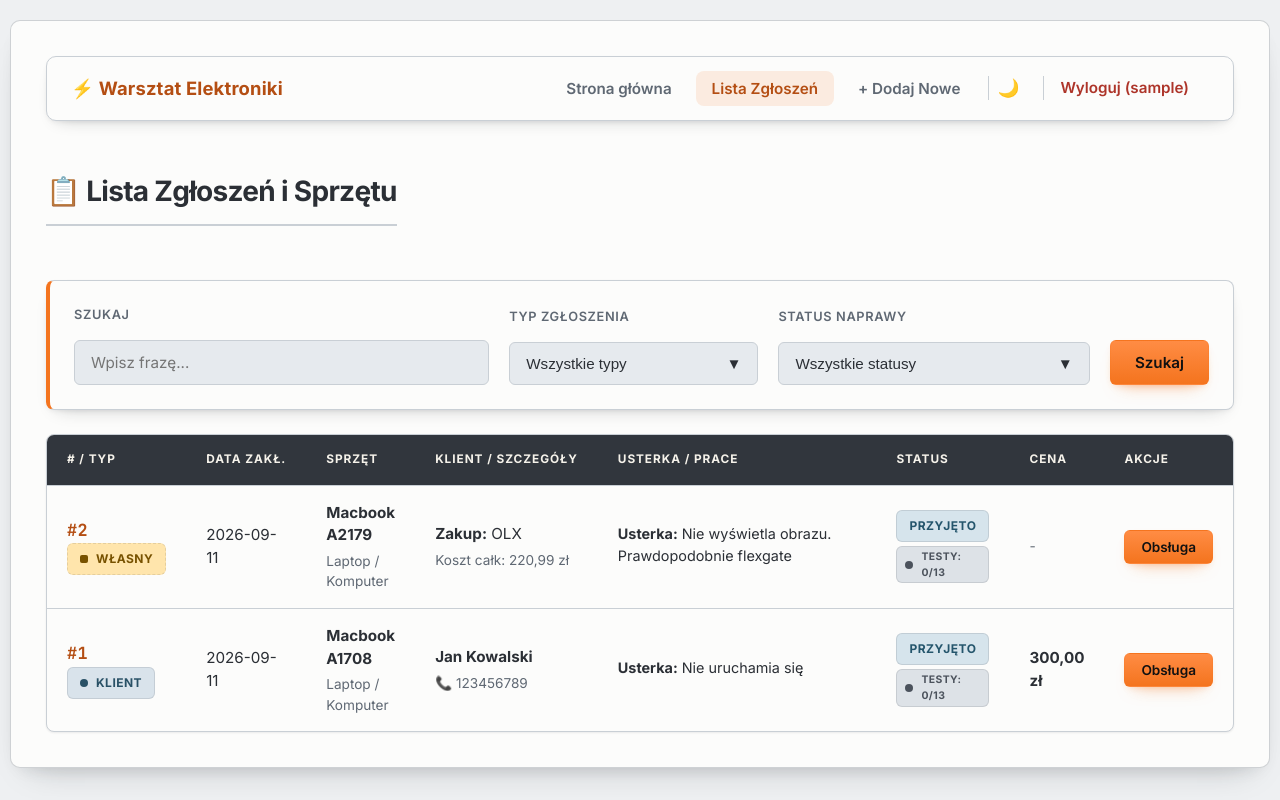
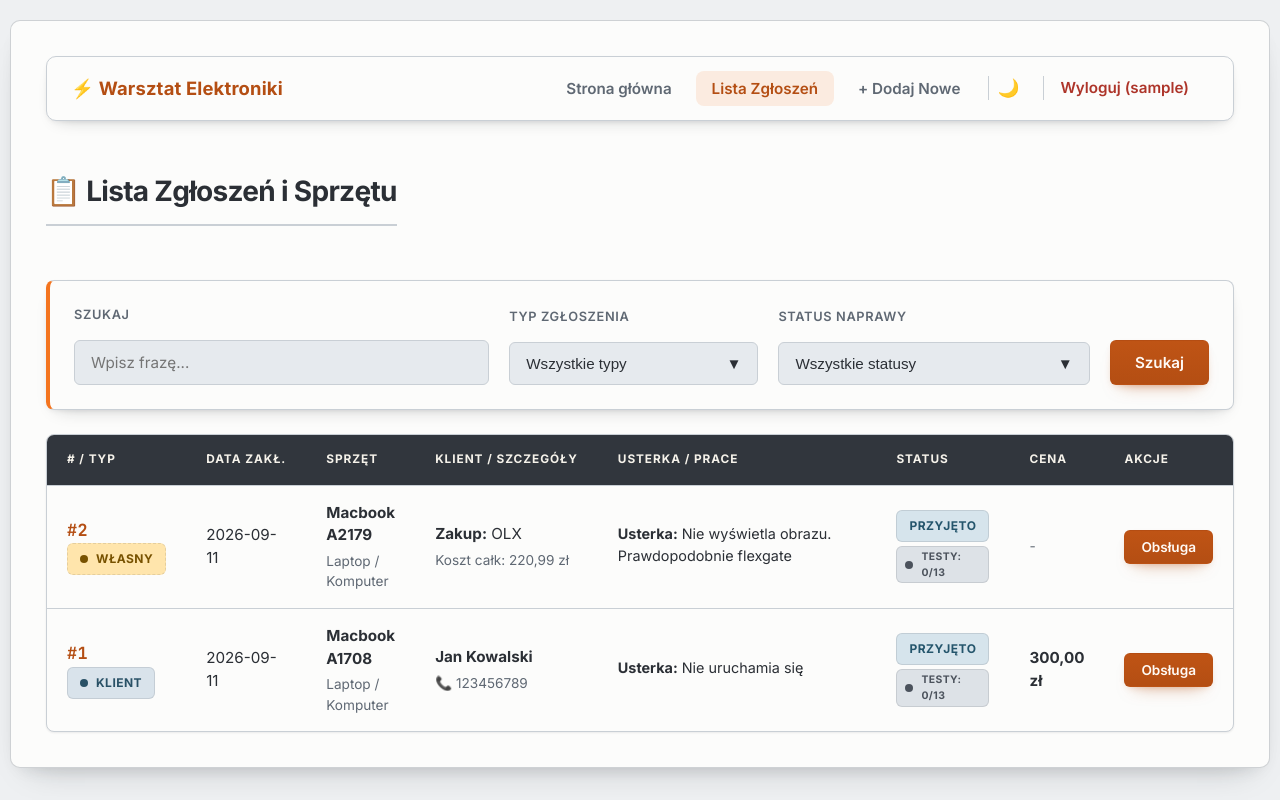
Before and after one commit to AlanexXx/warsztat_elektroniki, a PHP site: page /lista.php in a window 1280 px wide. Run offline with PHP 8.4, Linux system fonts and the light colour scheme; the visitor is signed in with stand-in values (Sample User, id 1); data comes from the database, SQL or seed files in the repository; data that the repository does not hold is empty.

Commit message:
Harden industrial button contrast
Co-authored-by: AlanexXx <38763094+AlanexXx@users.noreply.github.com>

```diff
--- a/style.css
+++ b/style.css
@@ -14,7 +14,11 @@
     --accent-surface-hover: #d95f12;
     --accent-surface-rgb: 244, 116, 30;
     --accent-top: #ff8c44;
-    --button-primary-text: #111111;
+    --button-primary-bg: #b44e13;
+    --button-primary-hover: #953f0f;
+    --button-primary-top: #bf5415;
+    --button-primary-rgb: 180, 78, 19;
+    --button-primary-text: #fffaf5;
     --badge-type-text: #111111;
     --success-bg: #d8efdf;
     --success-color: #226d3e;
@@ -70,7 +74,11 @@
     --accent-surface-hover: #d95f12;
     --accent-surface-rgb: 255, 122, 61;
     --accent-top: #ff975f;
-    --button-primary-text: #111111;
+    --button-primary-bg: #b44e13;
+    --button-primary-hover: #953f0f;
+    --button-primary-top: #bf5415;
+    --button-primary-rgb: 180, 78, 19;
+    --button-primary-text: #fffaf5;
     --badge-type-text: #111111;
     --success-bg: rgba(34, 109, 62, 0.28);
     --success-color: #74d497;
@@ -299,17 +307,17 @@ textarea {
     gap: 8px;
 }
 .btn-primary {
-    background-color: var(--accent-surface);
-    background-image: linear-gradient(180deg, var(--accent-top) 0%, var(--accent-surface) 100%);
+    background-color: var(--button-primary-bg);
+    background-image: linear-gradient(180deg, var(--button-primary-top) 0%, var(--button-primary-bg) 100%);
     color: var(--button-primary-text);
-    border: 1px solid rgba(var(--accent-surface-rgb), 0.24);
-    box-shadow: 0 10px 18px -12px rgba(var(--accent-surface-rgb), 0.6), 0 3px 8px -5px rgba(var(--accent-surface-rgb), 0.45);
+    border: 1px solid rgba(var(--button-primary-rgb), 0.28);
+    box-shadow: 0 10px 18px -12px rgba(var(--button-primary-rgb), 0.6), 0 3px 8px -5px rgba(var(--button-primary-rgb), 0.45);
 }
 .btn-primary:hover {
-    background-color: var(--accent-surface-hover);
-    background-image: linear-gradient(180deg, var(--accent-surface) 0%, var(--accent-surface-hover) 100%);
+    background-color: var(--button-primary-hover);
+    background-image: linear-gradient(180deg, var(--button-primary-bg) 0%, var(--button-primary-hover) 100%);
     transform: translateY(-1px);
-    box-shadow: 0 14px 24px -16px rgba(var(--accent-surface-rgb), 0.7), 0 6px 12px -8px rgba(var(--accent-surface-rgb), 0.45);
+    box-shadow: 0 14px 24px -16px rgba(var(--button-primary-rgb), 0.7), 0 6px 12px -8px rgba(var(--button-primary-rgb), 0.45);
 }
 .btn-secondary {
     background-color: var(--btn-sec-bg);
@@ -578,34 +586,9 @@ tr:last-child td {
     content: "";
     width: 8px;
     height: 8px;
+    border-radius: 50%;
     background-color: currentColor;
     flex-shrink: 0;
-}
-.badge-client::before,
-.badge-status-przyjeto::before,
-.test-status-default::before {
-    border-radius: 50%;
-}
-.badge-own::before,
-.badge-status-czeka::before,
-.test-status-partial::before {
-    border-radius: 2px;
-}
-.badge-status-w-trakcie::before {
-    border-radius: 2px;
-    transform: rotate(45deg);
-}
-.badge-status-gotowe::before,
-.test-status-ok::before {
-    width: 10px;
-    border-radius: 999px;
-}
-.badge-status-zamkniete::before,
-.test-status-error::before {
-    width: 10px;
-    height: 3px;
-    margin: 2px 0;
-    border-radius: 999px;
 }
 
 .filter-card {
```
